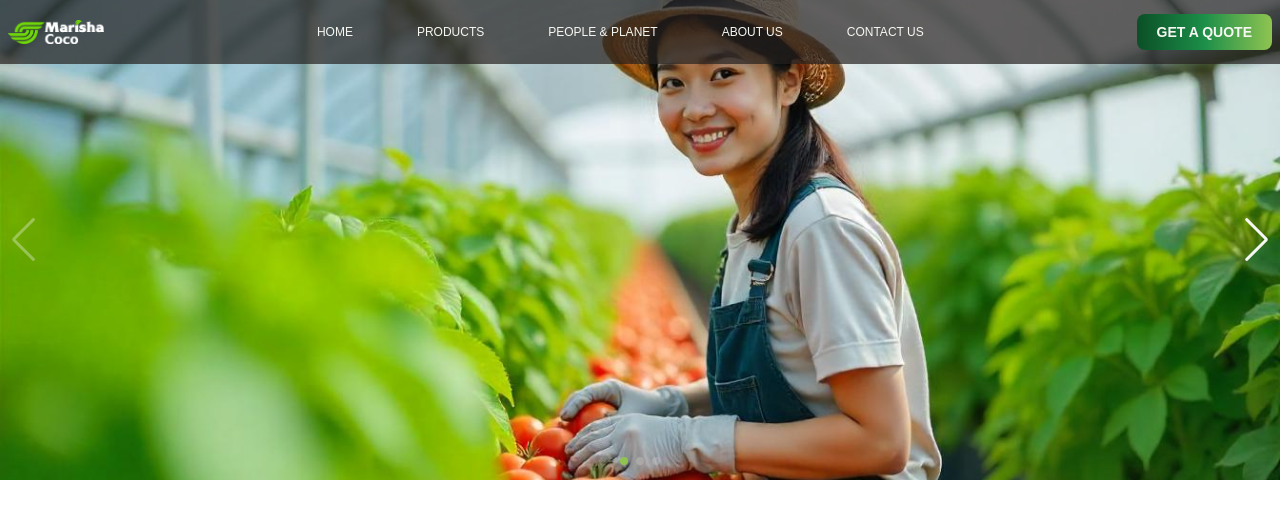
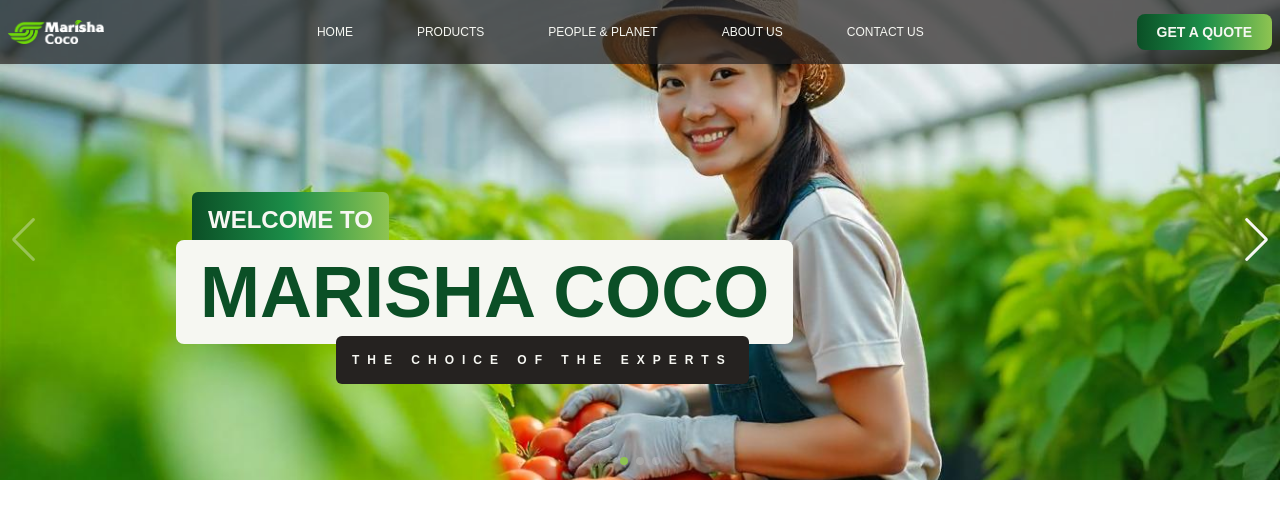
Before and after one commit to pramod-jay/marisha-fe, a Next.js app: page / in a window 1280 px wide. Shown: the top 518 px of the page. Built offline with nearby package versions, Linux system fonts and the light colour scheme.

Commit message:
feat/carousel

```diff
--- /dev/null
+++ b/src/app/components/carousel/blackBox.tsx
@@ -0,0 +1,10 @@
+interface BlackBoxProp {
+  content: string;
+}
+export default function BlackBox({ content }: BlackBoxProp) {
+  return (
+    <div className="opacity-0 absolute z-20 top-84 left-84 bg-black uppercase p-4 font-semibold text-white tracking-carousel text-xs text-center rounded-md animate-fadeIn animation-delay-600">
+      {content}
+    </div>
+  );
+}
--- a/src/app/components/carousel/carousel.tsx
+++ b/src/app/components/carousel/carousel.tsx
@@ -1,6 +1,6 @@
 "use client";
 
-import React from "react";
+import React, { useState } from "react";
 import { Swiper, SwiperSlide } from "swiper/react";
 import "swiper/css";
 import "swiper/css/navigation";
@@ -8,8 +8,13 @@
 import { Pagination, Navigation } from "swiper/modules";
 import data from "../carousel/items.json";
 import Image from "next/image";
+import GradientBox from "./gradientBox";
+import WhiteBox from "./whiteBox";
+import BlackBox from "./blackBox";
 
 export default function Carousel() {
+  const [activeIndex, setActiveIndex] = useState<number>(0);
+
   return (
     <Swiper
       modules={[Navigation, Pagination]}
@@ -19,8 +24,15 @@
       slidesPerView={1}
       autoplay={{ delay: 3000, disableOnInteraction: false }}
       className="w-full h-carousel"
+      onSlideChange={(swiper) => setActiveIndex(swiper.activeIndex)}
     >
-      {data.items.responsive.map((item: {id: number; imageUrl: string; title: string; text: string}) => (
+      {data.items.responsive.map(
+        (item: {
+          id: number;
+          imageUrl: string;
+          title: string;
+          text: string;
+        }) => (
           <SwiperSlide key={item.id}>
             <div className="flex flex-col items-center bg-gray-100 rounded-lg shadow h-carousel">
               <Image
@@ -31,8 +43,46 @@
                 className="w-full h-full object-cover mb-4 z-0"
               />
             </div>
+            {item.id === 1 ? (
+              <>
+                <GradientBox
+                  content="welcome to"
+                  key={"gradient" + activeIndex}
+                />
+                <WhiteBox content="marisha coco" key={"white" + activeIndex} />
+                <BlackBox
+                  content="the choice of the experts"
+                  key={"black" + activeIndex}
+                />
+              </>
+            ) : item.id === 2 ? (
+              <>
+                <GradientBox
+                  content="slide 2 gradient"
+                  key={"gradient" + activeIndex}
+                />
+                <WhiteBox content="slide 2 white" key={"white" + activeIndex} />
+                <BlackBox
+                  content="the choice of the experts"
+                  key={"black" + activeIndex}
+                />
+              </>
+            ) : (
+              <>
+                <GradientBox
+                  content="slide 3 gradient"
+                  key={"gradient" + activeIndex}
+                />
+                <WhiteBox content="slide 3 white" key={"white" + activeIndex} />
+                <BlackBox
+                  content="the choice of the experts"
+                  key={"black" + activeIndex}
+                />
+              </>
+            )}
           </SwiperSlide>
-      ))}
+        )
+      )}
     </Swiper>
   );
 }
--- /dev/null
+++ b/src/app/components/carousel/gradientBox.tsx
@@ -0,0 +1,11 @@
+interface GradientBoxProp {
+  content: string;
+}
+
+export default function GradientBox({ content }: GradientBoxProp) {
+  return (
+    <div className="opacity-0 absolute z-0 top-48 left-48 bg-gradient-to-r from-darkGreen via-lightGreen to-yellowGreen uppercase px-4 py-3 font-semibold text-white text-2xl rounded-md animate-fadeIn animation-delay-200">
+      {content}
+    </div>
+  );
+}
--- a/src/app/components/carousel/items.json
+++ b/src/app/components/carousel/items.json
@@ -11,13 +11,13 @@
         "id": 2,
         "title": "Swiper Carousel Example",
         "text": "Lorem ipsum dolor sit amet consectetur adipisicing elit. Iste quos mollitia sed quod consectetur at quam dolore praesentium neque eos assumenda iusto nam laborum laboriosam odio blanditiis possimus accusantium recusandae porro exercitationem itaque",
-        "imageUrl": "/images/carousel1.jpeg"
+        "imageUrl": "/images/carousel2.jpg"
       },
       {
         "id": 3,
         "title": "Swiper Carousel Example",
         "text": "Lorem ipsum dolor sit amet consectetur adipisicing elit. Iste quos mollitia sed quod consectetur at quam dolore praesentium neque eos assumenda iusto nam laborum laboriosam odio blanditiis possimus accusantium recusandae porro exercitationem itaque",
-        "imageUrl": "/images/carousel1.jpeg"
+        "imageUrl": "/images/carousel3.jpeg"
       }
     ]
   }
--- /dev/null
+++ b/src/app/components/carousel/whiteBox.tsx
@@ -0,0 +1,10 @@
+interface WhiteBoxProp {
+  content: string;
+}
+export default function WhiteBox({ content }: WhiteBoxProp) {
+  return (
+    <div className="opacity-0 absolute z-10 top-60 left-44 bg-white uppercase px-6 py-4 font-bold text-darkGreen text-7xl rounded-lg animate-fadeIn animation-delay-400">
+      {content}
+    </div>
+  );
+}
--- a/src/app/globals.css
+++ b/src/app/globals.css
@@ -56,3 +56,15 @@
 .swiper-pagination-bullet-active {
   background-color: #8FC451 !important;
 }
+
+.animation-delay-200 {
+  animation-delay: 200ms;
+}
+
+.animation-delay-400 {
+  animation-delay: 400ms;
+}
+
+.animation-delay-600 {
+  animation-delay: 600ms;
+}
--- a/tailwind.config.ts
+++ b/tailwind.config.ts
@@ -22,7 +22,22 @@
       },
       height: {
         carousel: "30rem"
-      }
+      },
+      spacing: {
+        '84': '21rem'
+      },
+      letterSpacing: {
+        carousel: '0.5rem'
+      },
+      keyframes: {
+        fadeIn: {
+          '0%': { opacity: '0' },
+          '100%': { opacity: '1' },
+        }
+      },
+      animation: {
+        fadeIn: 'fadeIn 1s ease-out forwards',
+      },
     },
   },
   plugins: [],
```
Also changed, not shown: public/images/carousel2.jpg (added), public/images/carousel3.jpeg (added). Lines whose indentation alone changed are shown as unchanged.
